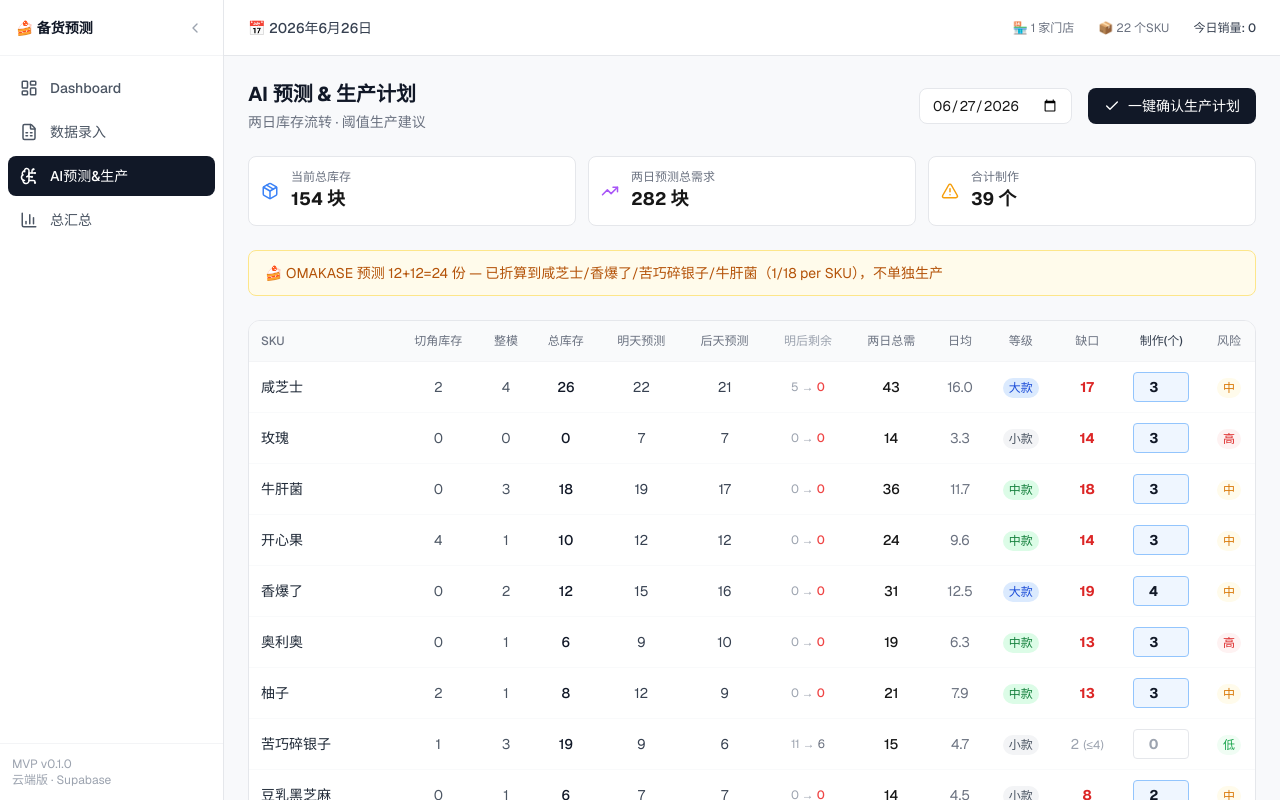
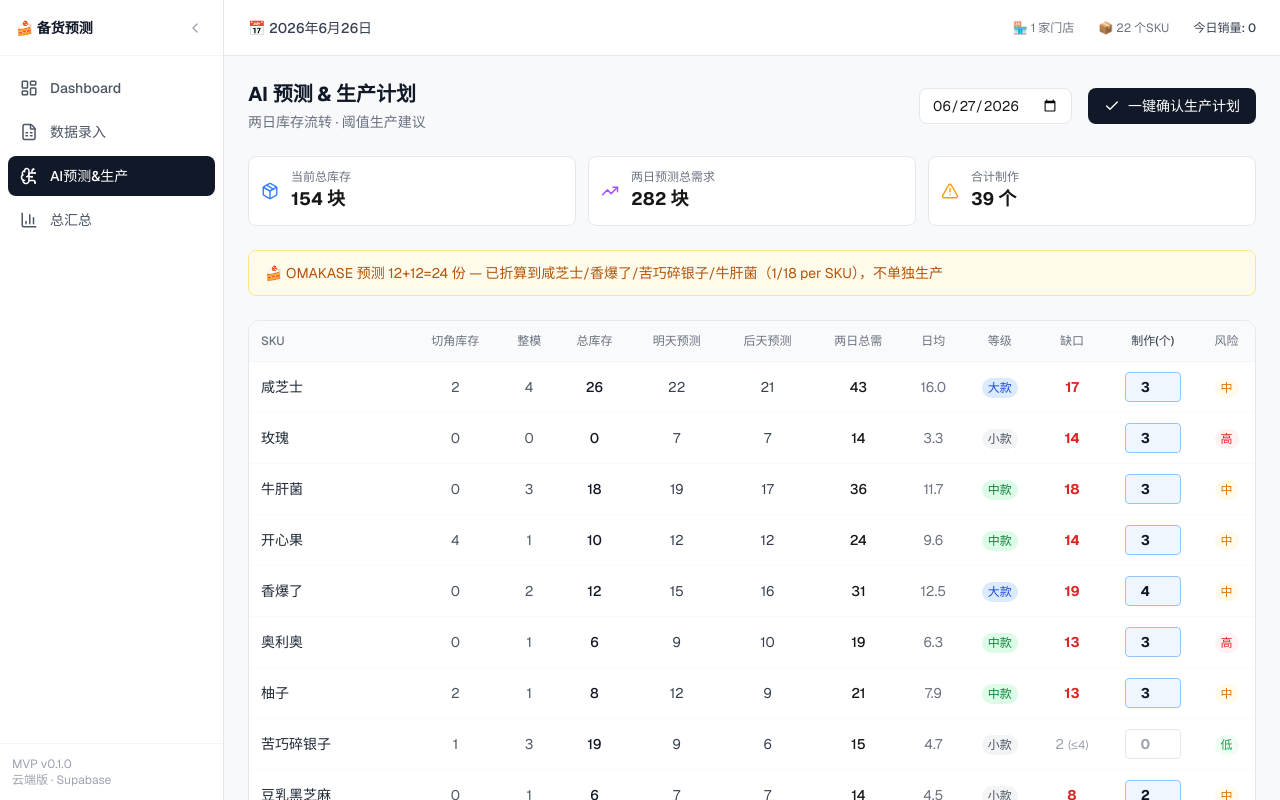
Before and after one commit to xuy95-jpg/inventory-forecast, a Next.js app: page /prediction in a window 1280 px wide. Shown: the top 800 px of the page. Built offline with nearby package versions, Linux system fonts and the light colour scheme; no server answers; the database is empty.

Commit message:
删除预测页「明后剩余」列（与缺口信息重复）

```diff
--- a/src/app/prediction/page.tsx
+++ b/src/app/prediction/page.tsx
@@ -125,7 +125,6 @@ export default function PredictionPage() {
               <th className="px-2 py-3 text-center text-xs font-medium text-gray-500">总库存</th>
               <th className="px-2 py-3 text-center text-xs font-medium text-gray-500">明天预测</th>
               <th className="px-2 py-3 text-center text-xs font-medium text-gray-500">后天预测</th>
-              <th className="px-2 py-3 text-center text-xs font-medium text-gray-400">明后剩余</th>
               <th className="px-2 py-3 text-center text-xs font-medium text-gray-500">两日总需</th>
               <th className="px-2 py-3 text-center text-xs font-medium text-gray-500">日均</th>
               <th className="px-2 py-3 text-center text-xs font-medium text-gray-500">等级</th>
@@ -147,9 +146,6 @@ export default function PredictionPage() {
                   <td className="px-2 py-2.5 text-center font-medium text-gray-900">{pred?.totalStock ?? '-'}</td>
                   <td className="px-2 py-2.5 text-center text-gray-700">{pred?.tomorrowSales ?? '-'}</td>
                   <td className="px-2 py-2.5 text-center text-gray-700">{pred?.dayAfterSales ?? '-'}</td>
-                  <td className="px-2 py-2.5 text-center text-xs text-gray-400">
-                    {pred ? <>{pred.afterTomorrow} → <span className={pred.afterDayAfter <= 0 ? 'text-red-500 font-medium' : 'text-gray-500'}>{pred.afterDayAfter}</span></> : '-'}
-                  </td>
                   <td className="px-2 py-2.5 text-center font-medium">{pred?.twoDayTotal ?? '-'}</td>
                   <td className="px-2 py-2.5 text-center text-gray-500">{pred ? pred.dailyAvg.toFixed(1) : '-'}</td>
                   <td className="px-2 py-2.5 text-center">
```
